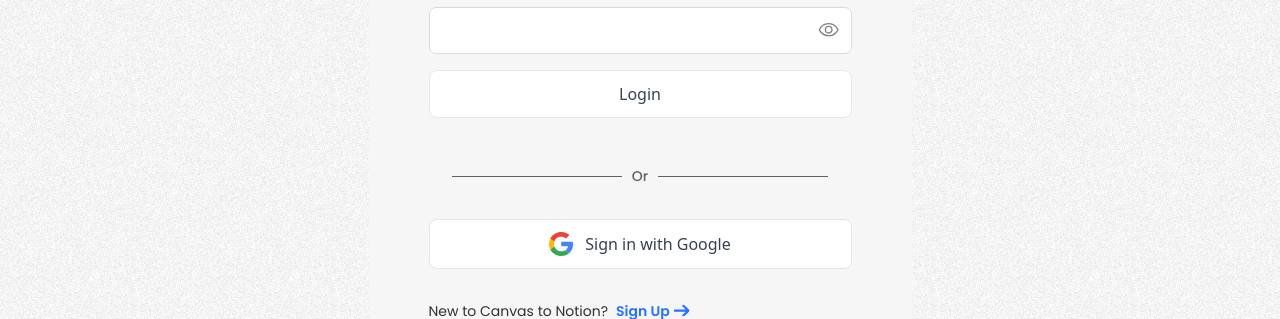
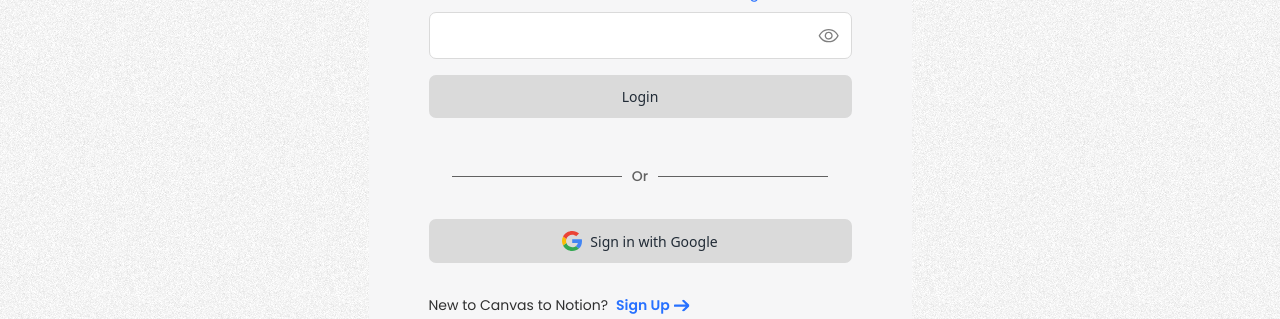
Before and after one commit to bamxo/CanvasToNotion-Web-App, a React (Vite) app in the folder frontend/: page /login in a window 1280 px wide. Shown: the part 336-655 px from the top of the page. Built offline with nearby package versions, Linux system fonts and the light colour scheme.

Commit message:
Styling adjustment for button, i think i just started changing stuff and forgot to change back

```diff
--- a/frontend/src/components/Login.module.css
+++ b/frontend/src/components/Login.module.css
@@ -101,24 +101,28 @@
 .button-rectangle {
   width: 100%;
   padding: 12px 24px;
-  border: 1px solid #E5E7EB;
-  border-radius: 8px;
-  background-color: white;
-  color: #374151;
-  font-size: 16px;
+  border: none;
+  border-radius: 7px;
+  background-color: #DADADA;
+  color: #212B36;
+  font-size: 14px;
   font-weight: 500;
   cursor: pointer;
   display: flex;
   align-items: center;
   justify-content: center;
-  gap: 12px;
-  transition: all 0.2s ease;
+  gap: 8px;
+  transition: background-color 0.3s ease, transform 0.2s ease;
   margin-bottom: 16px;
 }
 
 .button-rectangle:hover {
-  background-color: #F9FAFB;
-  border-color: #D1D5DB;
+  background-color: #CCCCCC;
+  transform: translateY(-1px);
+}
+
+.button-rectangle:active {
+  transform: translateY(0);
 }
 
 .button-rectangle:disabled {
@@ -127,9 +131,8 @@
 }
 
 .button-icon {
-  width: 24px;
-  height: 24px;
-  object-fit: contain;
+  width: 20px;
+  height: 20px;
 }
 
 .divider {
```
